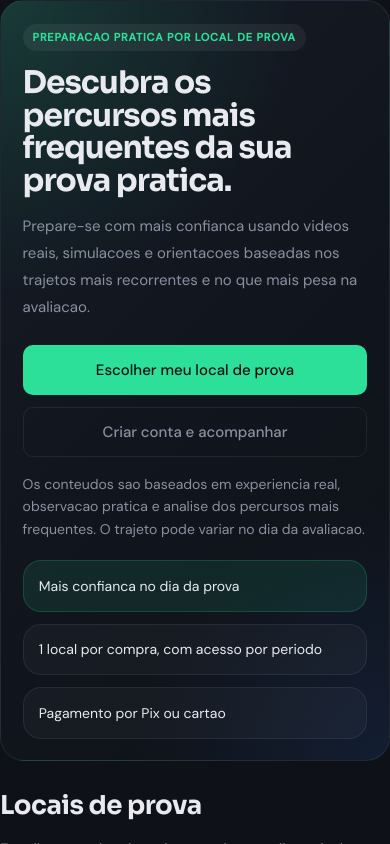
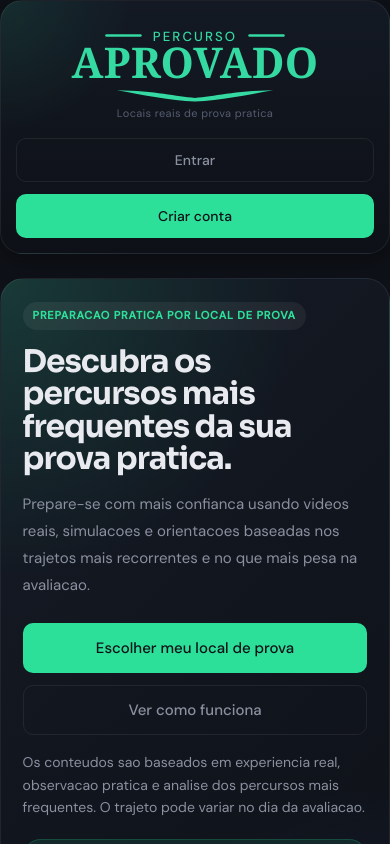
Before and after one commit to fecalu/percursoaprovado, a React (Vite) app in the folder edu-percurso-frontend/: page / in a window 390 px wide. Shown: the top 844 px of the page. Built offline with nearby package versions, Linux system fonts and the light colour scheme; no server answers.

Commit message:
Add landing topbar with account actions

```diff
--- a/edu-percurso-frontend/src/index.css
+++ b/edu-percurso-frontend/src/index.css
@@ -90,6 +90,10 @@ body {
   max-width: min(100%, 340px);
   margin: 0 auto 1.35rem;
 }
+.brand-logo--landing {
+  max-width: 235px;
+  align-items: flex-start;
+}
 .brand-logo-mark {
   display: block;
   width: 100%;
@@ -636,6 +640,39 @@ body {
   gap: 2rem;
 }
 
+.landing-topbar {
+  position: relative;
+  display: flex;
+  align-items: center;
+  justify-content: space-between;
+  gap: 1rem;
+  padding: 0.95rem 1rem 1rem 1.2rem;
+  border: 1px solid var(--border);
+  border-radius: 22px;
+  background:
+    radial-gradient(circle at top left, rgba(45,224,154,0.1), transparent 28%),
+    linear-gradient(180deg, rgba(21,27,38,0.86), rgba(14,17,23,0.9));
+  backdrop-filter: blur(12px);
+  box-shadow: var(--shadow);
+}
+
+.landing-topbar-brand {
+  display: inline-flex;
+  align-items: center;
+  text-decoration: none;
+}
+
+.landing-topbar .brand-logo-tagline {
+  text-align: left;
+}
+
+.landing-topbar-actions {
+  display: flex;
+  align-items: center;
+  gap: 0.75rem;
+  flex-shrink: 0;
+}
+
 .landing-page--eager .reveal-block {
   opacity: 1;
   transform: none;
@@ -697,6 +734,12 @@ body {
   flex-wrap: wrap;
   gap: 0.75rem;
   margin-top: 1.5rem;
+}
+
+.btn-sm {
+  min-height: 44px;
+  padding: 10px 16px;
+  font-size: 14px;
 }
 
 .hero-proof-grid {
@@ -2513,6 +2556,35 @@ body {
 
   .hero-proof-grid {
     grid-template-columns: 1fr;
+  }
+
+  .landing-topbar {
+    flex-direction: column;
+    align-items: stretch;
+    padding: 0.95rem;
+  }
+
+  .landing-topbar-brand {
+    justify-content: center;
+  }
+
+  .landing-topbar .brand-logo--landing {
+    max-width: min(100%, 250px);
+    align-items: center;
+  }
+
+  .landing-topbar .brand-logo-tagline {
+    text-align: center;
+  }
+
+  .landing-topbar-actions {
+    width: 100%;
+    flex-direction: column;
+  }
+
+  .landing-topbar-actions .btn {
+    width: 100%;
+    justify-content: center;
   }
 
   .checkout-watch-card {
--- a/edu-percurso-frontend/src/pages/Home.jsx
+++ b/edu-percurso-frontend/src/pages/Home.jsx
@@ -1,5 +1,6 @@
 import { useEffect, useMemo, useState } from 'react'
 import { Link } from 'react-router-dom'
+import BrandLogo from '../components/BrandLogo'
 import RevealSection from '../components/RevealSection'
 import { useAuth } from '../context/AuthContext'
 import { localProvaService, planoService } from '../services/api'
@@ -140,6 +141,34 @@ export default function Home() {
 
   return (
     <div className="landing-page landing-page--eager">
+      <section className="landing-topbar fade-in">
+        <Link className="landing-topbar-brand" to="/">
+          <BrandLogo variant="landing" showTagline />
+        </Link>
+
+        <div className="landing-topbar-actions">
+          {user ? (
+            <>
+              <Link className="btn btn-ghost btn-sm" to={isAdmin ? '/admin/pedidos' : '/meus-acessos'}>
+                {isAdmin ? 'Pedidos' : 'Meus acessos'}
+              </Link>
+              <Link className="btn btn-primary btn-sm" to={isAdmin ? '/admin' : '/biblioteca'}>
+                {isAdmin ? 'Abrir painel' : 'Minha biblioteca'}
+              </Link>
+            </>
+          ) : (
+            <>
+              <Link className="btn btn-ghost btn-sm" to="/login">
+                Entrar
+              </Link>
+              <Link className="btn btn-primary btn-sm" to="/register">
+                Criar conta
+              </Link>
+            </>
+          )}
+        </div>
+      </section>
+
       <section className="hero-shell hero-shell--single fade-in">
         <div className="hero-copy">
           <div className="hero-kicker">Preparacao pratica por local de prova</div>
@@ -149,18 +178,12 @@ export default function Home() {
             nos trajetos mais recorrentes e no que mais pesa na avaliacao.
           </p>
           <div className="hero-actions">
-            {user ? (
-              <Link className="btn btn-primary" to={isAdmin ? '/admin' : '/biblioteca'}>
-                {isAdmin ? 'Abrir painel' : 'Ir para minha biblioteca'}
-              </Link>
-            ) : (
-              <a className="btn btn-primary" href="#locais-disponiveis">
-                Escolher meu local de prova
-              </a>
-            )}
-            <Link className="btn btn-ghost" to={user ? (isAdmin ? '/admin/planos' : '/meus-acessos') : '/register'}>
-              {user ? 'Ver meus acessos' : 'Criar conta e acompanhar'}
-            </Link>
+            <a className="btn btn-primary" href="#locais-disponiveis">
+              Escolher meu local de prova
+            </a>
+            <a className="btn btn-ghost" href="#saiba-mais">
+              Ver como funciona
+            </a>
           </div>
           <div className="mini-copy" style={{ marginTop: '1rem', maxWidth: 680 }}>
             Os conteudos sao baseados em experiencia real, observacao pratica e analise dos percursos mais frequentes.
@@ -264,7 +287,7 @@ export default function Home() {
         ))}
       </RevealSection>
 
-      <RevealSection as="section" className="landing-section" delay={120} eager>
+      <RevealSection as="section" className="landing-section" id="saiba-mais" delay={120} eager>
         <div className="section-title-row">
           <div>
             <div className="section-heading">Saiba mais antes de comprar</div>
```
